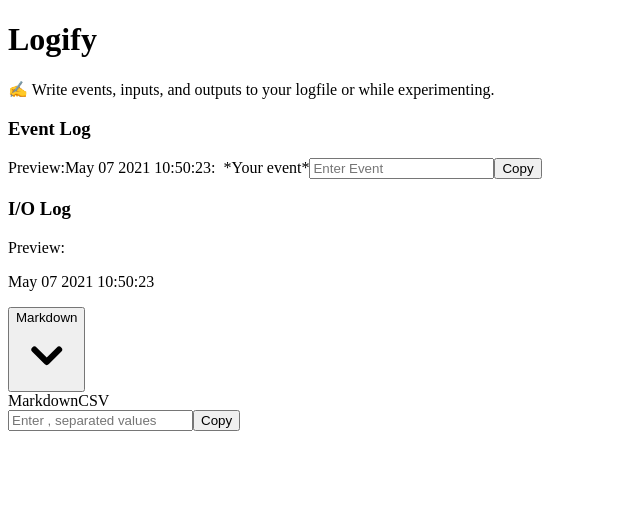
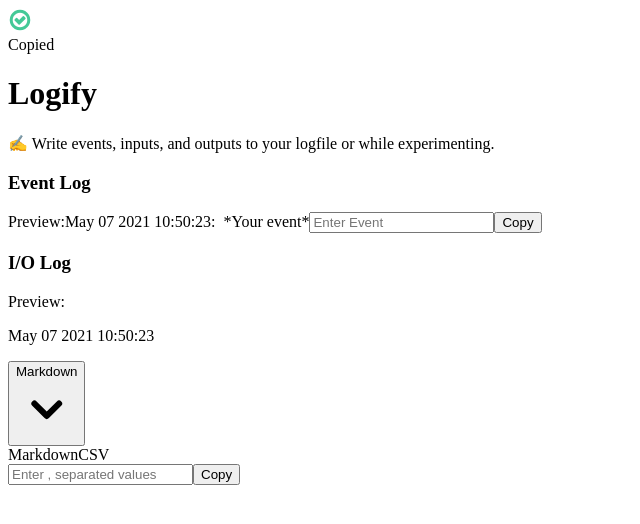
Before and after one commit to nishantrpai/logify, a Next.js app: page / in a window 1280 px wide. Shown: the top 524 px of the page, without its empty margins (0-640 px from the left). Built offline with nearby package versions, Linux system fonts and the light colour scheme.

Commit message:
added the notification alert, need to edit the message and alert type

```diff
--- /dev/null
+++ b/components/notification.js
@@ -0,0 +1,37 @@
+export const Notification = ({ alert, setalert }) => {
+
+  return (
+    <div className={`flex absolute right-20 z-10 transition duration-300 ease-in-out`}>
+      <div className="m-auto">
+        <div className="bg-white rounded-lg border-gray-300 border p-3 shadow-xl">
+          <div className="flex flex-row">
+            {alert == 'success' &&
+              <div className="px-1 py-3">
+                <svg width="24" height="24" viewBox="0 0 1792 1792" fill="#44C997" xmlns="http://www.w3.org/2000/svg">
+                  <path d="M1299 813l-422 422q-19 19-45 19t-45-19l-294-294q-19-19-19-45t19-45l102-102q19-19 45-19t45 19l147 147 275-275q19-19 45-19t45 19l102 102q19 19 19 45t-19 45zm141 83q0-148-73-273t-198-198-273-73-273 73-198 198-73 273 73 273 198 198 273 73 273-73 198-198 73-273zm224 0q0 209-103 385.5t-279.5 279.5-385.5 103-385.5-103-279.5-279.5-103-385.5 103-385.5 279.5-279.5 385.5-103 385.5 103 279.5 279.5 103 385.5z" />
+                </svg>
+              </div>
+            }
+
+            <i onClick={() => { setalert('') }}
+              className="absolute cursor-pointer h-8 w-8 right-2
+              text-gray-300 top-2 text-right fas fa-times"
+            />
+
+            {alert == 'success' &&
+              <div className="ml-2 mr-6">
+                <span className="font-semibold">Copied</span>
+              </div>
+            }
+            {alert == 'error' &&
+              <div className="ml-2 mr-6">
+                <span className="font-semibold">Oops 😓</span>
+                <span className="block text-gray-500">Unable to copy!</span>
+              </div>
+            }
+          </div>
+        </div>
+      </div>
+    </div>
+  )
+}
--- a/package.json
+++ b/package.json
@@ -8,6 +8,7 @@
     "start": "next start"
   },
   "dependencies": {
+    "@headlessui/react": "^1.1.1",
     "next": "latest",
     "react": "^17.0.1",
     "react-dom": "^17.0.1"
--- a/pages/index.js
+++ b/pages/index.js
@@ -1,7 +1,9 @@
 import Head from "next/head";
 import { useEffect, useState } from "react";
+import { Transition } from '@headlessui/react'
 import { timeNow } from "../libs/time";
 import { copyText, getDataEntry } from "../libs/util";
+import { Notification } from "../components/notification";
 
 const EventLog = () => {
   const [event, setEvent] = useState('');
@@ -108,12 +110,32 @@ const IO = () => {
 
 
 export default function Home() {
+  const [alert, setalert] = useState('success')
+
   return (
     <div className="flex bg-gray-100 flex-col items-center justify-start min-h-screen py-2">
       <Head>
         <title>✍️ Logify</title>
         <link rel="icon" href="/favicon.ico" />
       </Head>
+
+      {/* Notification section */}
+      <Transition
+          show={alert !== ''}
+          enter="transition-opacity duration-75"
+          enterFrom="opacity-0"
+          enterTo="opacity-100"
+          leave="transition-opacity duration-150"
+          leaveFrom="opacity-100"
+          leaveTo="opacity-0"
+        >
+          <Notification
+            alert={alert}
+            setalert={setalert}
+          />
+
+        </Transition>
+
 
       <main className="flex flex-col items-center max-w-2xl justify-start flex-1 px-10 py-20 text-center">
         <h1 className="text-6xl mb-4 font-bold">Logify</h1>
```
Also changed, not shown: 1 other file (tests, documents, lock files or other folders).
